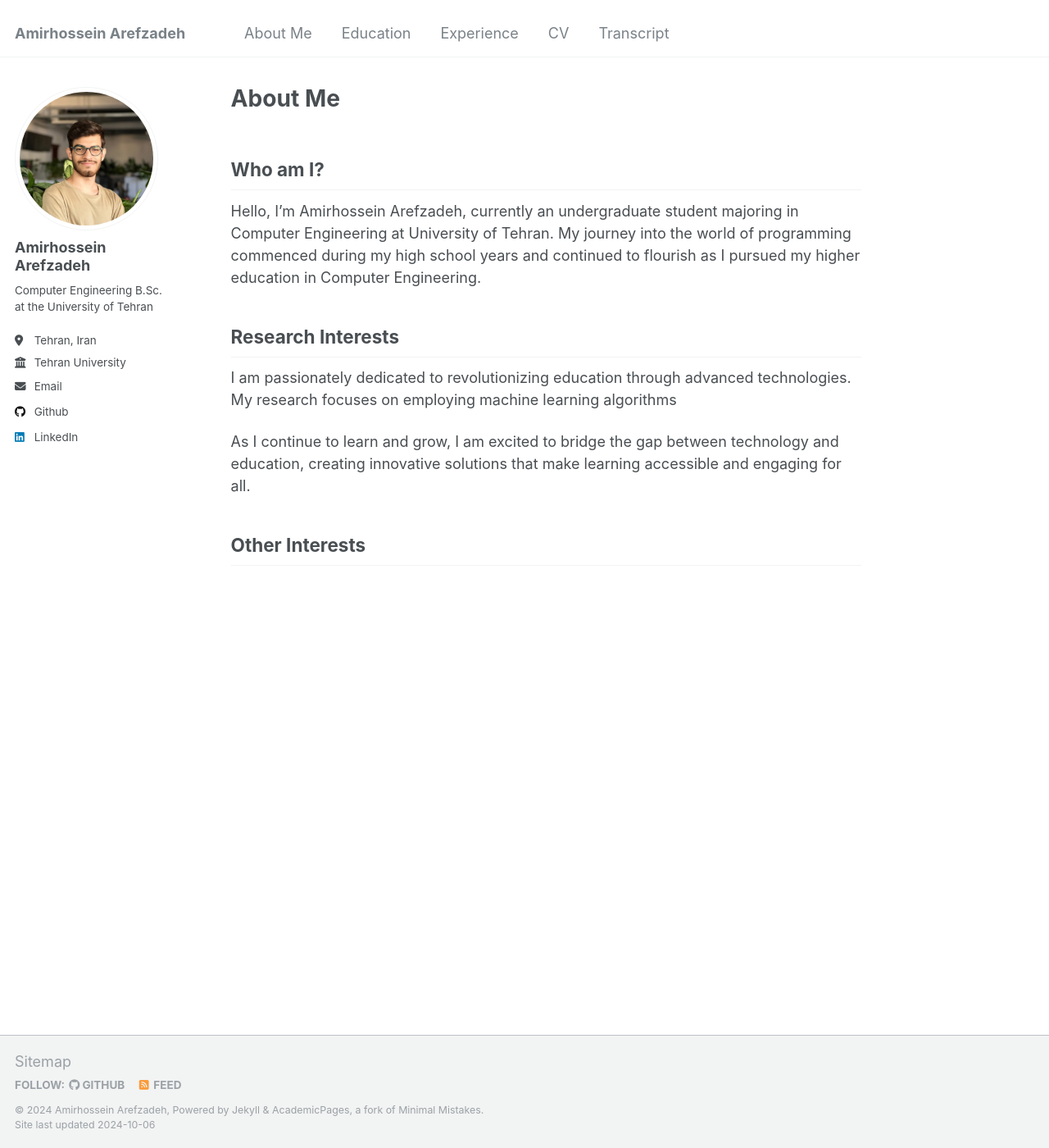
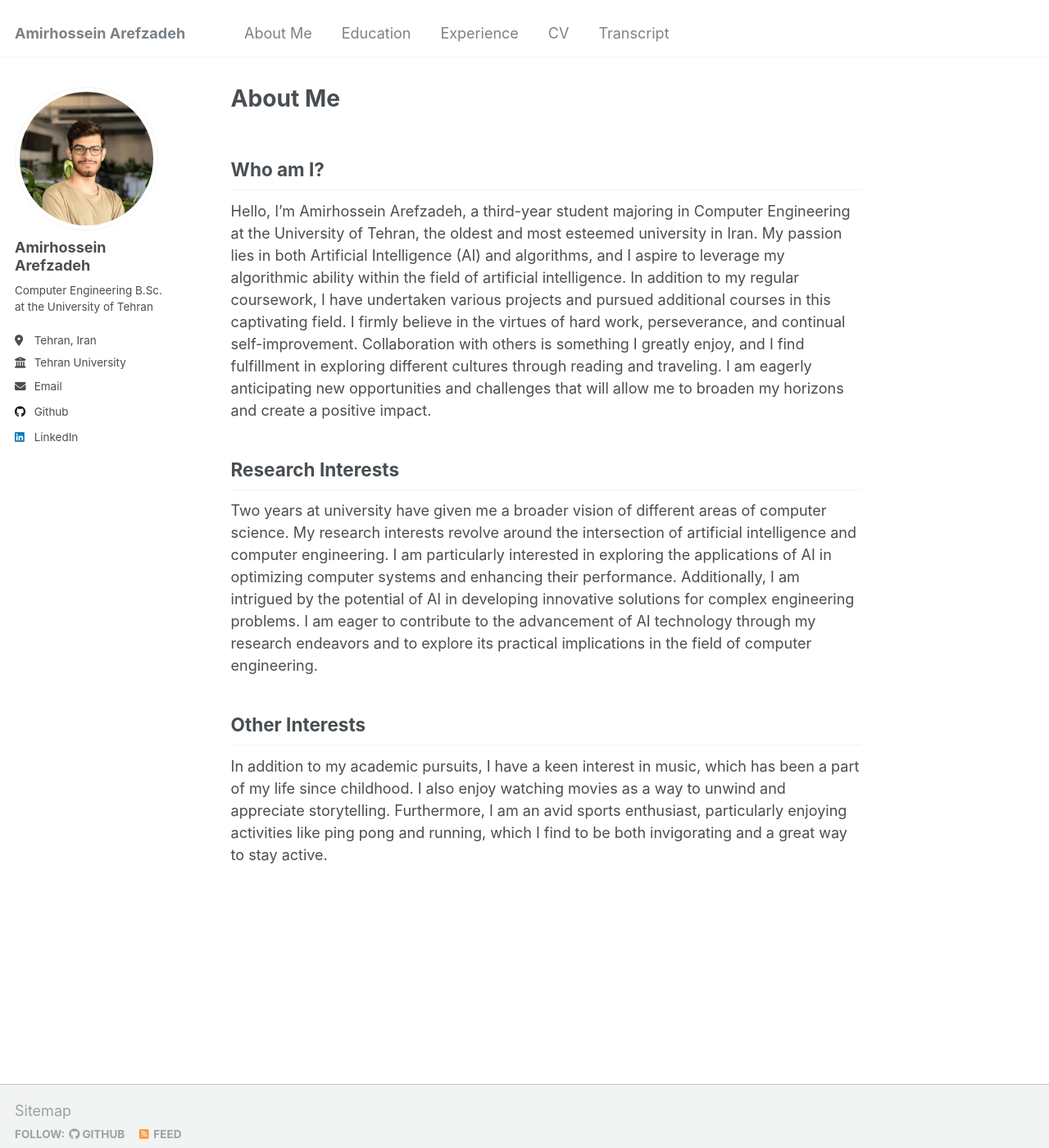
Before and after one commit to Amir-rfz/Amir-rfz.github.io, a Jekyll site: the page built from _pages/about.md, in a window 1280 px wide and 1400 px high. Shown: the whole window at 82% size. Built offline with Jekyll 4.4.1, drawn with Linux system fonts in a browser that asks for light colours.

Commit message:
update about

```diff
--- a/_pages/about.md
+++ b/_pages/about.md
@@ -10,12 +10,12 @@ redirect_from:
 
 ## Who am I?
 
-Hello, I'm Amirhossein Arefzadeh, currently an undergraduate student majoring in Computer Engineering at University of Tehran. My journey into the world of programming commenced during my high school years and continued to flourish as I pursued my higher education in Computer Engineering.
+Hello, I'm Amirhossein Arefzadeh, a third-year student majoring in Computer Engineering at the University of Tehran, the oldest and most esteemed university in Iran. My passion lies in both Artificial Intelligence (AI) and algorithms, and I aspire to leverage my algorithmic ability within the field of artificial intelligence. In addition to my regular coursework, I have undertaken various projects and pursued additional courses in this captivating field. I firmly believe in the virtues of hard work, perseverance, and continual self-improvement. Collaboration with others is something I greatly enjoy, and I find fulfillment in exploring different cultures through reading and traveling. I am eagerly anticipating new opportunities and challenges that will allow me to broaden my horizons and create a positive impact.
 
 ## Research Interests
 
-I am passionately dedicated to revolutionizing education through advanced technologies. My research focuses on employing machine learning algorithms
-
-As I continue to learn and grow, I am excited to bridge the gap between technology and education, creating innovative solutions that make learning accessible and engaging for all.
+Two years at university have given me a broader vision of different areas of computer science. My research interests revolve around the intersection of artificial intelligence and computer engineering. I am particularly interested in exploring the applications of AI in optimizing computer systems and enhancing their performance. Additionally, I am intrigued by the potential of AI in developing innovative solutions for complex engineering problems. I am eager to contribute to the advancement of AI technology through my research endeavors and to explore its practical implications in the field of computer engineering.
 
 ## Other Interests
+
+In addition to my academic pursuits, I have a keen interest in music, which has been a part of my life since childhood. I also enjoy watching movies as a way to unwind and appreciate storytelling. Furthermore, I am an avid sports enthusiast, particularly enjoying activities like ping pong and running, which I find to be both invigorating and a great way to stay active.
```
